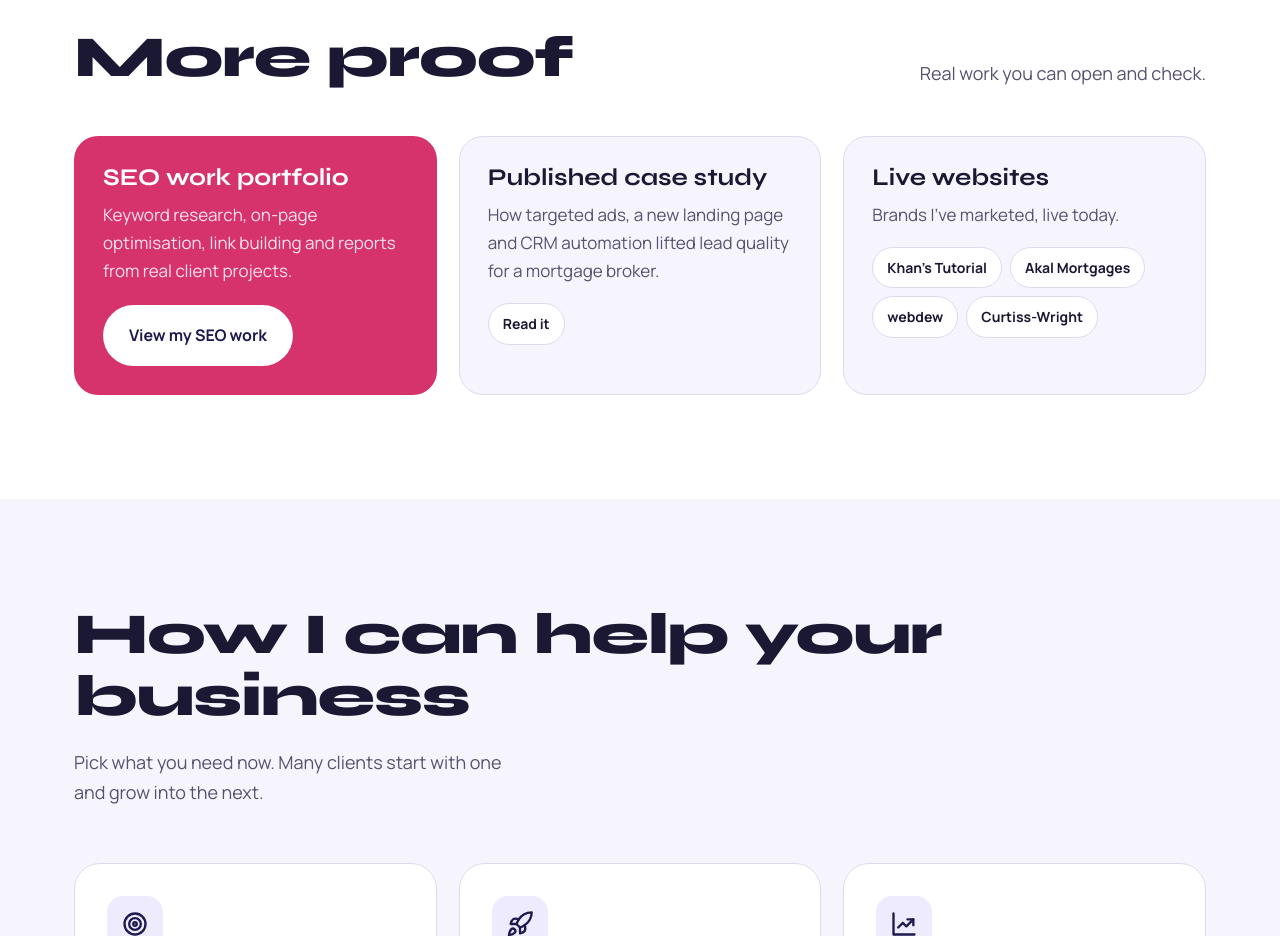
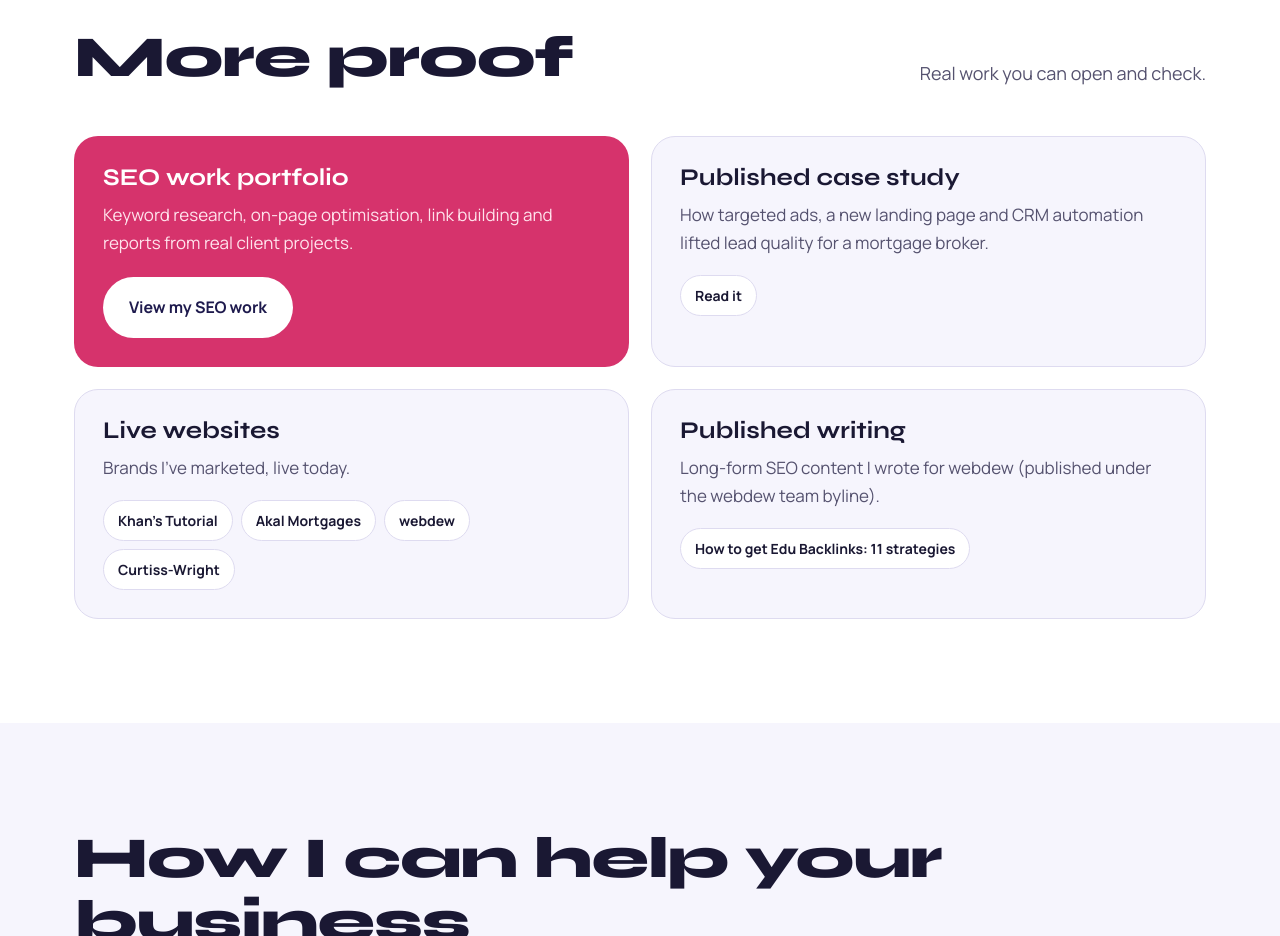
Before and after one commit to sushmita-tiwari-dev/sushmita-tiwari-dev.github.io, a plain HTML site: page index.html in a window 1280 px wide. Shown: the part 5520-6456 px from the top of the page. Drawn offline with Linux system fonts and the light colour scheme.

Commit message:
Add Published writing card (webdew Edu Backlinks blog)

```diff
--- a/index.html
+++ b/index.html
@@ -151,7 +151,7 @@ nav{display:flex;align-items:center;justify-content:space-between;gap:16px;min-h
 .reel span.d{display:block;color:var(--on-indigo-muted);font-size:15px;margin-top:6px;line-height:1.5}
 
 /* proof links */
-.proof{display:grid;grid-template-columns:repeat(3,minmax(0,1fr));gap:22px;margin-top:48px}
+.proof{display:grid;grid-template-columns:repeat(2,minmax(0,1fr));gap:22px;margin-top:48px}
 @media (max-width:900px){.proof{grid-template-columns:1fr}}
 .proof > div{border-radius:24px;padding:28px;border:1px solid var(--line);background:var(--soft)}
 .proof .big{background:var(--pink);color:#fff;border-color:transparent}
@@ -398,6 +398,7 @@ footer a{color:#fff}
 <div class="big"><h3>SEO work portfolio</h3><p>Keyword research, on-page optimisation, link building and reports from real client projects.</p><a class="btn btn-white" href="https://drive.google.com/drive/folders/1H1nyHOntzIBczVrNmmpX97T_4u-D8tMM" target="_blank" rel="noopener">View my SEO work</a></div>
 <div><h3>Published case study</h3><p>How targeted ads, a new landing page and CRM automation lifted lead quality for a mortgage broker.</p><div class="chips"><a class="chip" href="https://www.webdew.com/case-studies/akal-mortgages" target="_blank" rel="noopener">Read it</a></div></div>
 <div><h3>Live websites</h3><p>Brands I’ve marketed, live today.</p><div class="chips"><a class="chip" href="https://khanstutorial.com/" target="_blank" rel="noopener">Khan’s Tutorial</a><a class="chip" href="https://akalmortgages.com/" target="_blank" rel="noopener">Akal Mortgages</a><a class="chip" href="https://www.webdew.com/" target="_blank" rel="noopener">webdew</a><a class="chip" href="https://curtisswright.com/" target="_blank" rel="noopener">Curtiss-Wright</a></div></div>
+<div><h3>Published writing</h3><p>Long-form SEO content I wrote for webdew (published under the webdew team byline).</p><div class="chips"><a class="chip" href="https://www.webdew.com/blog/edu-backlinks" target="_blank" rel="noopener">How to get Edu Backlinks: 11 strategies</a></div></div>
 </div>
 </section>
 
```
